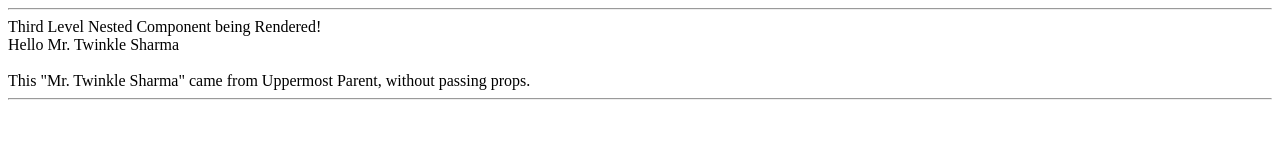
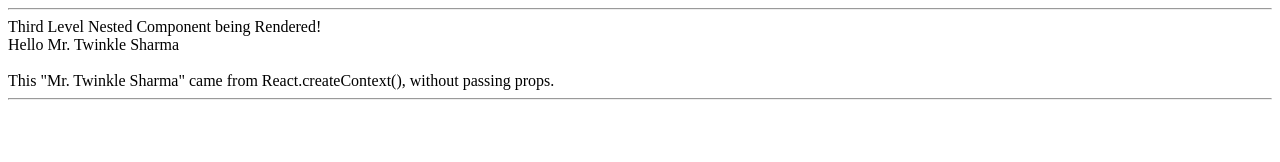
Before and after one commit to MrTwinkleSharma/Full-Stack-React, a React (Create React App) app in the folder tut-app/: page / in a window 1280 px wide. Shown: the top 162 px of the page. Built offline with nearby package versions, Linux system fonts and the light colour scheme.

Commit message:
Context default params

```diff
--- a/tut-app/src/components/App.jsx
+++ b/tut-app/src/components/App.jsx
@@ -5,7 +5,7 @@
 
 class App extends Component {
     render(){
-    return <UserProvider value="Mr. Twinkle Sharma"> <ComponentC/> </UserProvider>
+    return <ComponentC/>
     }
 
 }
--- a/tut-app/src/components/ComponentF.jsx
+++ b/tut-app/src/components/ComponentF.jsx
@@ -1,26 +1,25 @@
 import React, { Component } from 'react';
-import UserContext from './UserContext';
-
-// Not Here because ReferenceError: Cannot access 'ComponentF' before initialization
-// ComponentF.contextType = UserContext;
+import { UserConsumer } from './UserContext';
 
 class ComponentF extends Component {
-    static contextType = UserContext;  // 1st Way
     render(){
 
     return <>
         <hr/>
         <div>Third Level Nested Component being Rendered!</div>
-
-        <div>Hello {this.context}</div>
+        <UserConsumer>
+            {
+                (contextValue) => {
+                    return <div>Hello {contextValue}</div>
+                }
+            }
+        </UserConsumer>
         <br/>
-        <div>This "Mr. Twinkle Sharma" came from Uppermost Parent, without passing props.</div>
+        <div>This "Mr. Twinkle Sharma" came from React.createContext(), without passing props.</div>
 
         <hr/>
         </>
     }
 
 }
-
-// ComponentF.contextType = UserContext;   // 2nd Way
 export default ComponentF;
--- a/tut-app/src/components/UserContext.jsx
+++ b/tut-app/src/components/UserContext.jsx
@@ -1,10 +1,9 @@
 import React from 'react';
 
-const UserContext = React.createContext();
+const UserContext = React.createContext("Mr. Twinkle Sharma");
 
 const UserProvider = UserContext.Provider;
 const UserConsumer = UserContext.Consumer;
 
 
 export {UserProvider, UserConsumer};
-export default UserContext;
```
